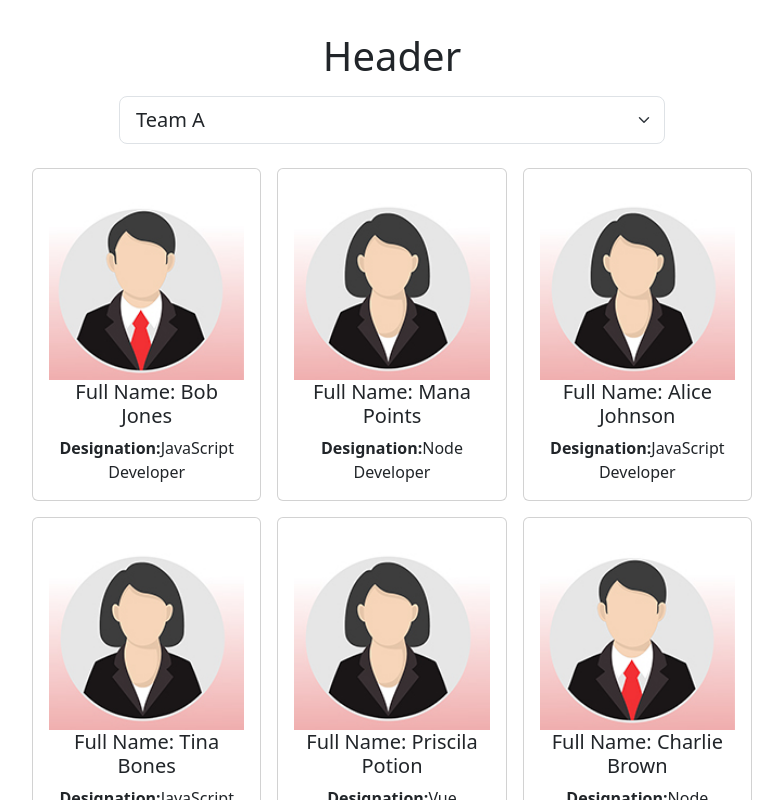
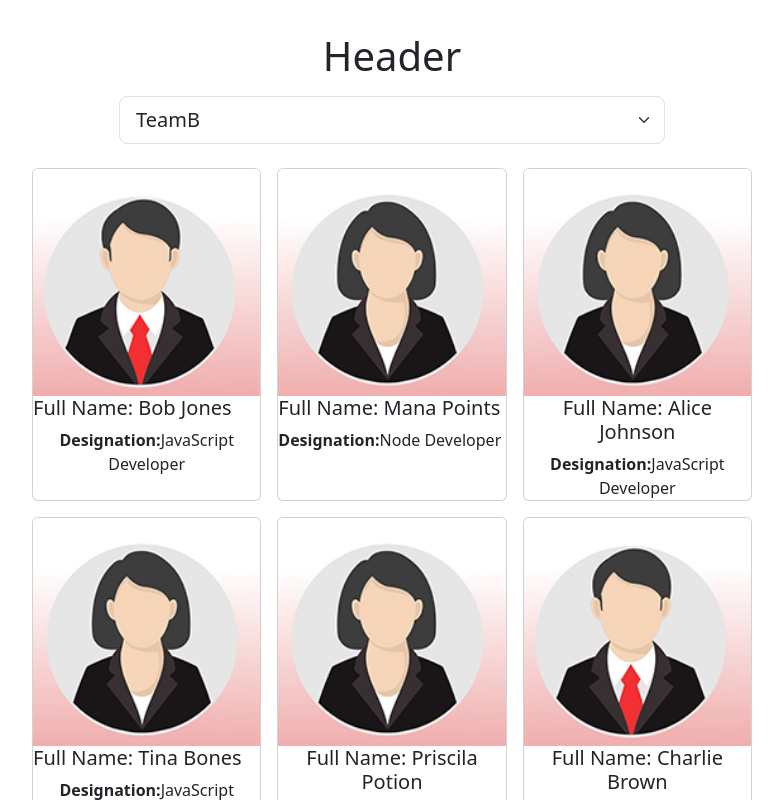
Before and after one commit to henrike32/team-manage-app, a React (Vite) app: page / in a window 1280 px wide. Shown: the top 800 px of the page, without its empty margins (248-1031 px from the left). Built offline with nearby package versions, Linux system fonts and the light colour scheme.

Commit message:
organizing the teams, added team D

```diff
--- a/src/App.css
+++ b/src/App.css
@@ -16,6 +16,6 @@ body {
   grid-template-columns: 1fr 1fr 1fr;
 }
 
-.card {
-  padding: 1em;
+.standout {
+  box-shadow: rgba(0,0,0,0.16), rgb(51,51,51) 0px 0px 0px 3px;
 }
--- a/src/Employees.tsx
+++ b/src/Employees.tsx
@@ -3,6 +3,8 @@ import femaleProfile from '/home/henrike32/team-manage-app/src/assets/images/fem
 import maleProfile from '/home/henrike32/team-manage-app/src/assets/images/maleProfile.jpg'
 
 const Employees = () => {
+
+  const [selectedTeam, setTeam] = useState("TeamB");
 
   const [employees, setEmployees] = useState([{
     id: 1,
@@ -23,7 +25,7 @@ const Employees = () => {
     fullName: "Alice Johnson",
     designation: "JavaScript Developer",
     gender: "female",
-    teamName: "TeamB"
+    teamName: "TeamA"
   },
   {
     id: 4,
@@ -37,28 +39,28 @@ const Employees = () => {
     fullName: "Priscila Potion",
     designation: "Vue Developer",
     gender: "female",
-    teamName: "TeamC"
+    teamName: "TeamB"
   },
   {
     id: 6,
     fullName: "Charlie Brown",
     designation: "Node Developer",
     gender: "male",
-    teamName: "TeamA"
+    teamName: "TeamB"
   },
   {
     id: 7,
     fullName: "Diana Williams",
     designation: "JavaScript Developer",
     gender: "female",
-    teamName: "TeamB"
+    teamName: "TeamC"
   },
   {
     id: 8,
     fullName: "Edward Davis",
     designation: "JavaScript Developer",
     gender: "female",
-    teamName: "TeamB"
+    teamName: "TeamC"
   },
   {
     id: 9,
@@ -72,22 +74,35 @@ const Employees = () => {
     fullName: "Jill Bailey",
     designation: "Vite Developer",
     gender: "female",
-    teamName: "TeamA"
+    teamName: "TeamD"
   },
   {
     id: 11,
     fullName: "Smith Jones",
     designation: "Vite Developer",
     gender: "male",
-    teamName: "TeamB"
+    teamName: "TeamD"
   },
   {
     id: 12,
     fullName: "George Wilson",
     designation: "Designer",
     gender: "male",
-    teamName: "TeamC"
+    teamName: "TeamD"
   }]);
+
+
+  function handleTeamSelectionChange(event) {
+    setTeam(event.target.value);
+  }
+
+  function handleEmployeeCardClick(event) {
+    const transformedEmployees = employees.map((employee) => employees.id === parseInt(event.currentTarget.id)
+      ? (employee.teamName === selectedTeam) ? { ...employee, teamName: '' } : { ...employee, teamName: selectedTeam }
+      : employee);
+
+    setEmployees(transformedEmployees);
+  }
 
   return (
 
@@ -95,10 +110,11 @@ const Employees = () => {
       <div className="row justify-content-center mt-3 mb-3">
         <div className="col-6">
           { /* teams code */}
-          <select className="form-select form-select-lg">
-            <option value="TeamA">Team A</option>
-            <option value="TeamB">Team B</option>
-            <option value="TeamC">Team C</option>
+          <select className="form-select form-select-lg" value={selectedTeam} onChange={handleTeamSelectionChange}>
+            <option value="TeamA">TeamA</option>
+            <option value="TeamB">TeamB</option>
+            <option value="TeamC">TeamC</option>
+            <option value="TeamD">TeamD</option>
           </select>
         </div>
       </div>
@@ -108,7 +124,7 @@ const Employees = () => {
           <div className="card-collection">
             {
               employees.map((employee) => (
-                <div id={employee.id.toString()} className="card m-2" style={{ cursor: "pointer" }}>
+                <div id={employee.id.toString()} className={(employee.teamName === selectedTeam ? 'card m-2 standout' : 'card m-2')} style={{ cursor: "pointer" }} onClick={handleEmployeeCardClick}>
 
                   {(employee.gender === 'male') ? <img src={maleProfile} className="card-img-top" />
                     : <img src={femaleProfile} className="card-img-top" />}
```
